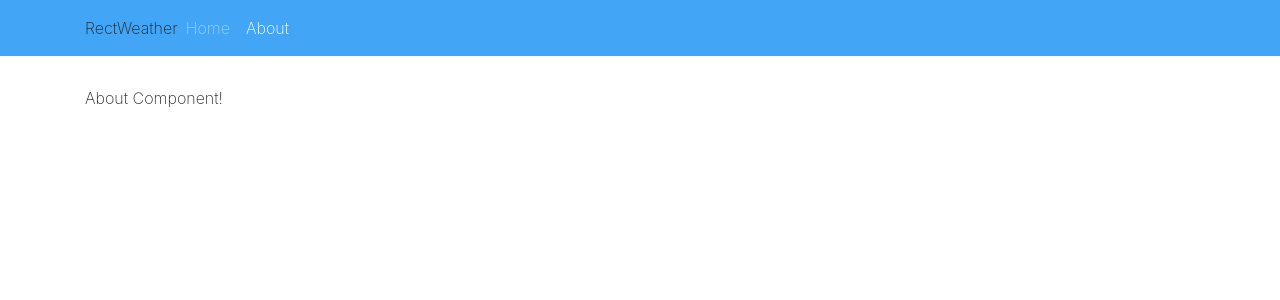
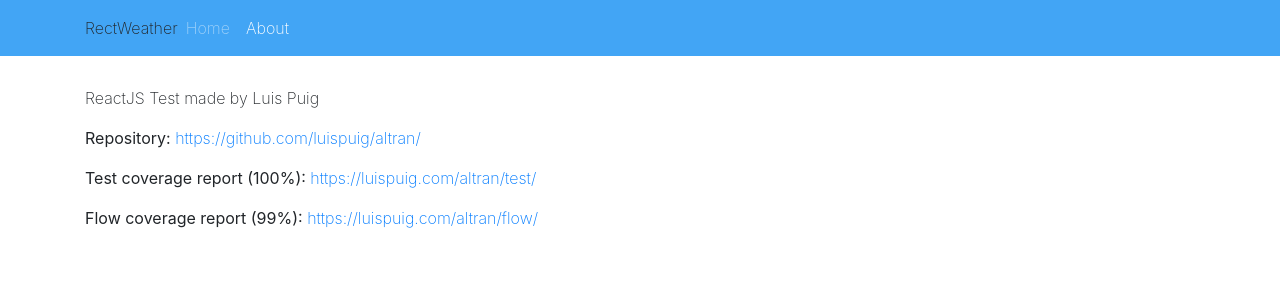
Before and after one commit to luispuig/coding-challenge-react-webapp, a React (Create React App) app: page /altran/app/about in a window 1280 px wide. Shown: the top 300 px of the page. Built offline with nearby package versions, Linux system fonts and the light colour scheme.

Commit message:
About Page

```diff
--- a/src/pages/About/About.js
+++ b/src/pages/About/About.js
@@ -6,7 +6,12 @@ type _Props = {};
 class About extends React.Component<_Props> {
   render() {
     return (
-        <div>About Component!</div>
+        <div>
+          <p>ReactJS Test made by Luis Puig</p>
+          <p><b>Repository: </b><a href="https://github.com/luispuig/altran/" target="_blank">https://github.com/luispuig/altran/</a></p>
+          <p><b>Test coverage report (100%): </b><a href="https://luispuig.com/altran/test/" target="_blank">https://luispuig.com/altran/test/</a></p>
+          <p><b>Flow coverage report (99%): </b><a href="https://luispuig.com/altran/flow/" target="_blank">https://luispuig.com/altran/flow/</a></p>
+        </div>
     );
   }
 }
```
